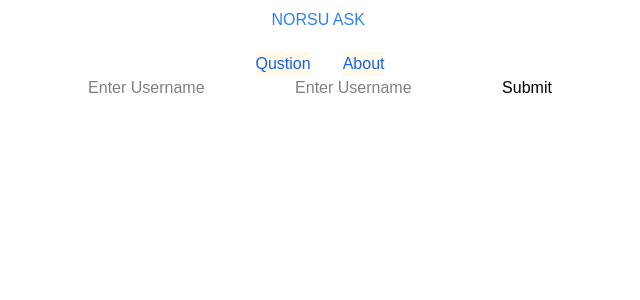
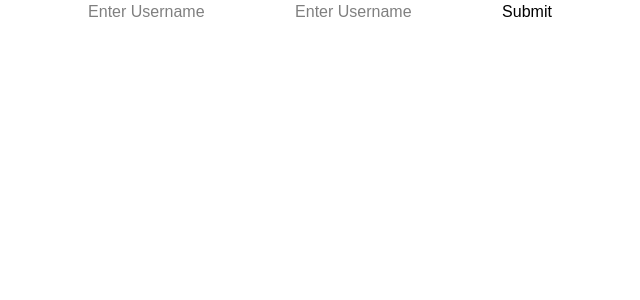
Before and after one commit to cl1ntdev/NorsuAsk, a Next.js app: page / in a window 1280 px wide. Shown: the top 300 px of the page, without its empty margins (320-960 px from the left). Built offline with nearby package versions, Linux system fonts and the light colour scheme.

Commit message:
default page login

```diff
--- a/src/app/page.tsx
+++ b/src/app/page.tsx
@@ -18,7 +18,6 @@ export default function Home() {
 
   return (
     <div className="flex flex-col items-center h-screen bg-white">
-      <Header changePageStatus={handleChangePage} />
       {page}
     </div>
   );
```
